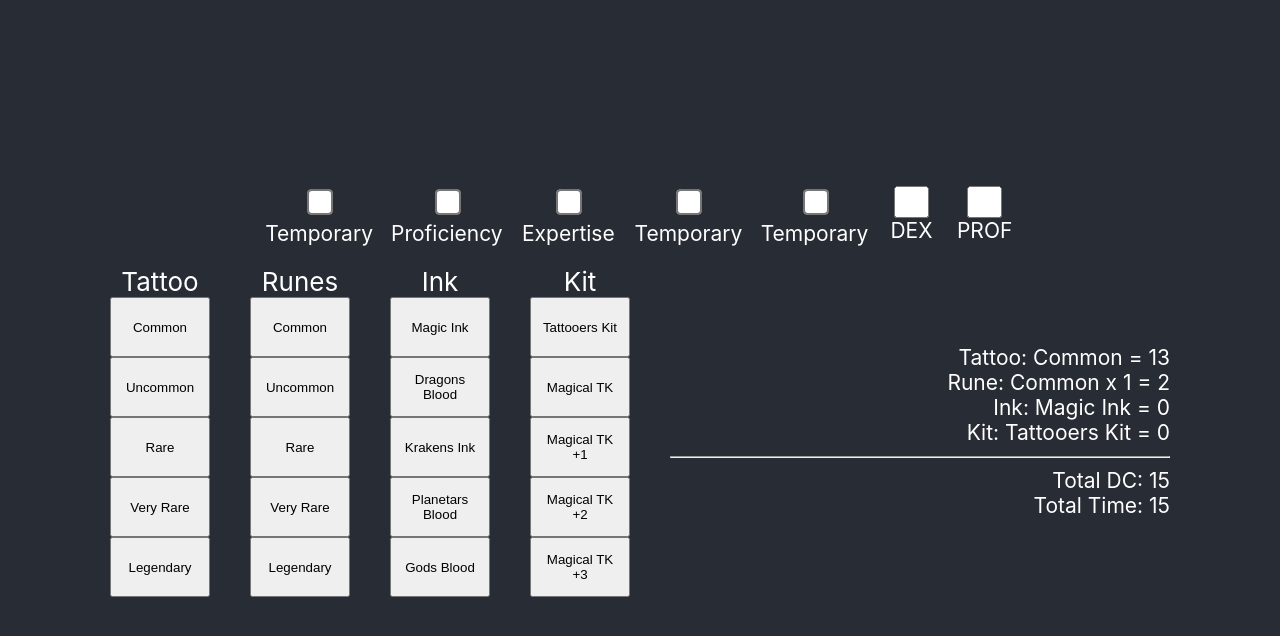
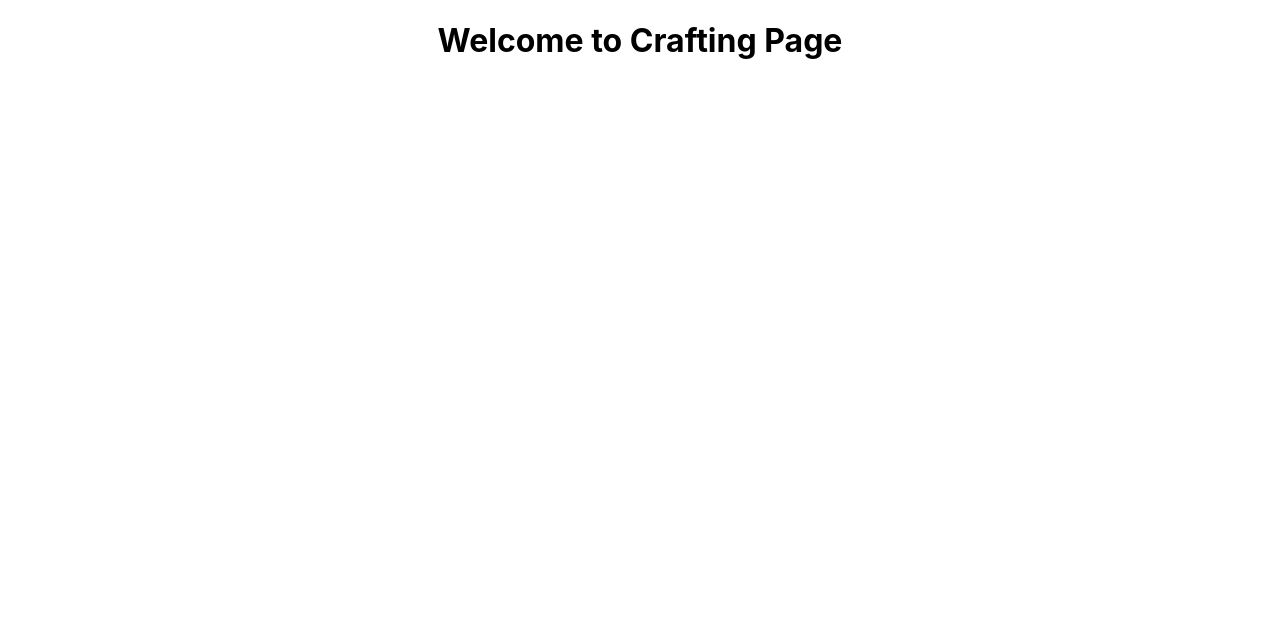
Before and after one commit to N4G1/dnd, a React (Create React App) app: page /dnd/crafting in a window 1280 px wide. Shown: the top 636 px of the page. Built offline with nearby package versions, Linux system fonts and the light colour scheme.

Commit message:
added routing

```diff
--- a/src/App.tsx
+++ b/src/App.tsx
@@ -1,10 +1,19 @@
+import { Route, Routes } from "react-router-dom";
+
 import "./App.css";
 import TattooPage from "./containers/TattooPage";
+import CraftingPage from "./containers/CraftingPage";
+import WelcomePage from "./containers/WelcomePage";
 
 const App = () => {
   return (
     <div className="App">
-      <TattooPage />
+      <Routes>
+        <Route path="/dnd" element={<WelcomePage />} />
+        <Route path="/dnd/tattoos" element={<TattooPage />} />
+        <Route path="/dnd/crafting" element={<CraftingPage />} />
+        <Route path="*" element={<p> SOMETHING WENT WRONG </p>} />
+      </Routes>
     </div>
   );
 };
--- /dev/null
+++ b/src/containers/CraftingPage.tsx
@@ -0,0 +1,5 @@
+const CraftingPage = () => {
+  return <h1> Welcome to Crafting Page</h1>;
+};
+
+export default CraftingPage;
--- /dev/null
+++ b/src/containers/WelcomePage.tsx
@@ -0,0 +1,5 @@
+const WelcomePage = () => {
+  return <h1> Welcome to DnD Shenanigans</h1>;
+};
+
+export default WelcomePage;
--- a/src/index.tsx
+++ b/src/index.tsx
@@ -1,11 +1,11 @@
-import React from "react";
 import ReactDOM from "react-dom/client";
+import { BrowserRouter } from "react-router-dom";
 import "./index.css";
 import App from "./App";
 
 const root = ReactDOM.createRoot(document.getElementById("root") as HTMLElement);
 root.render(
-  <React.StrictMode>
+  <BrowserRouter key={"asd"}>
     <App />
-  </React.StrictMode>
+  </BrowserRouter>
 );
```
Also changed, not shown: package.json (+10 -8 lines), 1 other file (tests, documents, lock files or other folders).
